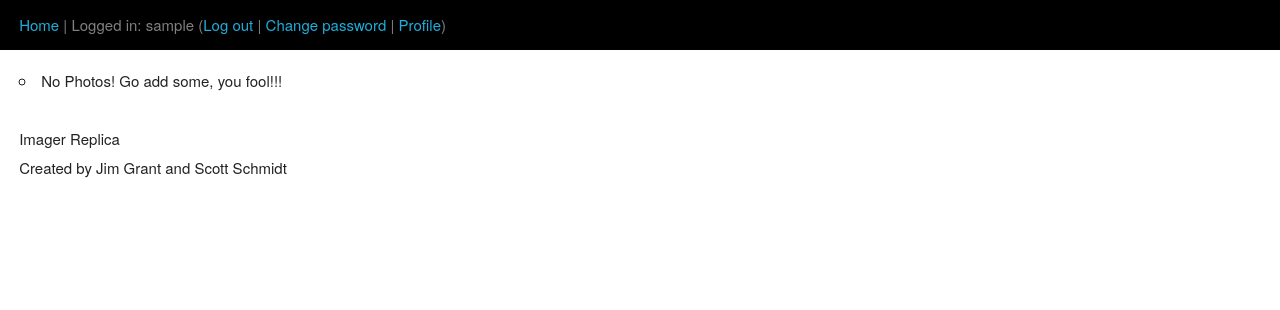
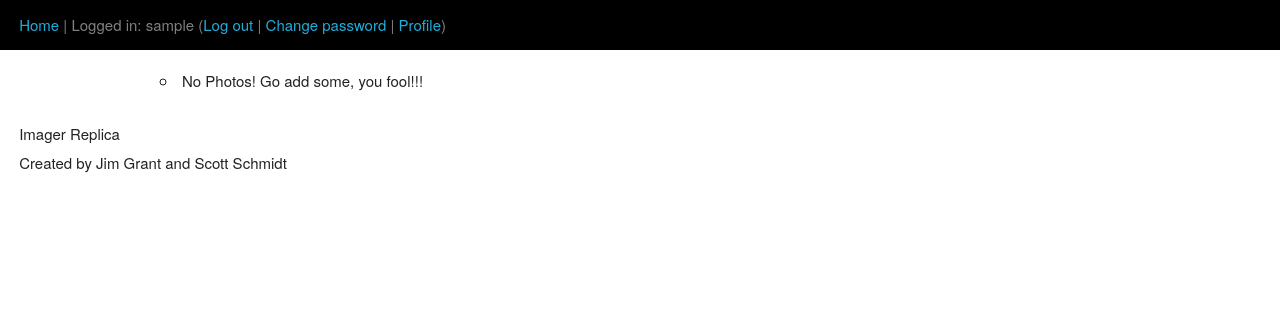
Before and after one commit to MigrantJ/django-imager, a Django app: template imagersite/imager_profile/templates/photos_list.html in a window 1280 px wide. Shown: the top 310 px of the page. Run offline with Django 3.2, Linux system fonts and the light colour scheme; the template is opened without the code that fills it, so the values that code supplies are empty; the visitor is signed in with stand-in values (Sample User, id 1); parts of the project's set-up code (start-up, migrations or seed data) failed here and were passed over; some libraries are stand-ins or nearby versions.

Commit message:
Update photo detail list view.

```diff
--- a/imagersite/imager_images/static/css/style.css
+++ b/imagersite/imager_images/static/css/style.css
@@ -61,6 +61,10 @@ li img {
   margin-bottom: 2%;
 }
 
+.images {
+
+}
+
 
 @media(max-width: 400px) {
 
--- a/imagersite/imager_profile/templates/photos_list.html
+++ b/imagersite/imager_profile/templates/photos_list.html
@@ -4,17 +4,21 @@
 
 {% block content %}
 {% if user.is_authenticated %}
-  <ul>
+<section class='container'>
+  <ul class='images'>
   {% for photo in object_list %}
     {% thumbnail photo.image "200x100" as im %}
-    <a href="{% url 'photo_detail' photo.id %}">
-      <img src="{{ im.url }}">
-    </a>
+    <section class='img_detail one-third column'>
+      <a href="{% url 'photo_detail' photo.id %}" >
+        <img src="{{ im.url }}">
+      </a>
+    </section>
     {% endthumbnail %}
   {% empty %}
     <li>{% trans 'No Photos! Go add some, you fool!!!' %}</li>
   {% endfor %}
   </ul>
+</section>
 {% else %}
 <h1>{% trans "Please Login" %}</h1>
 {% endif %}
```
